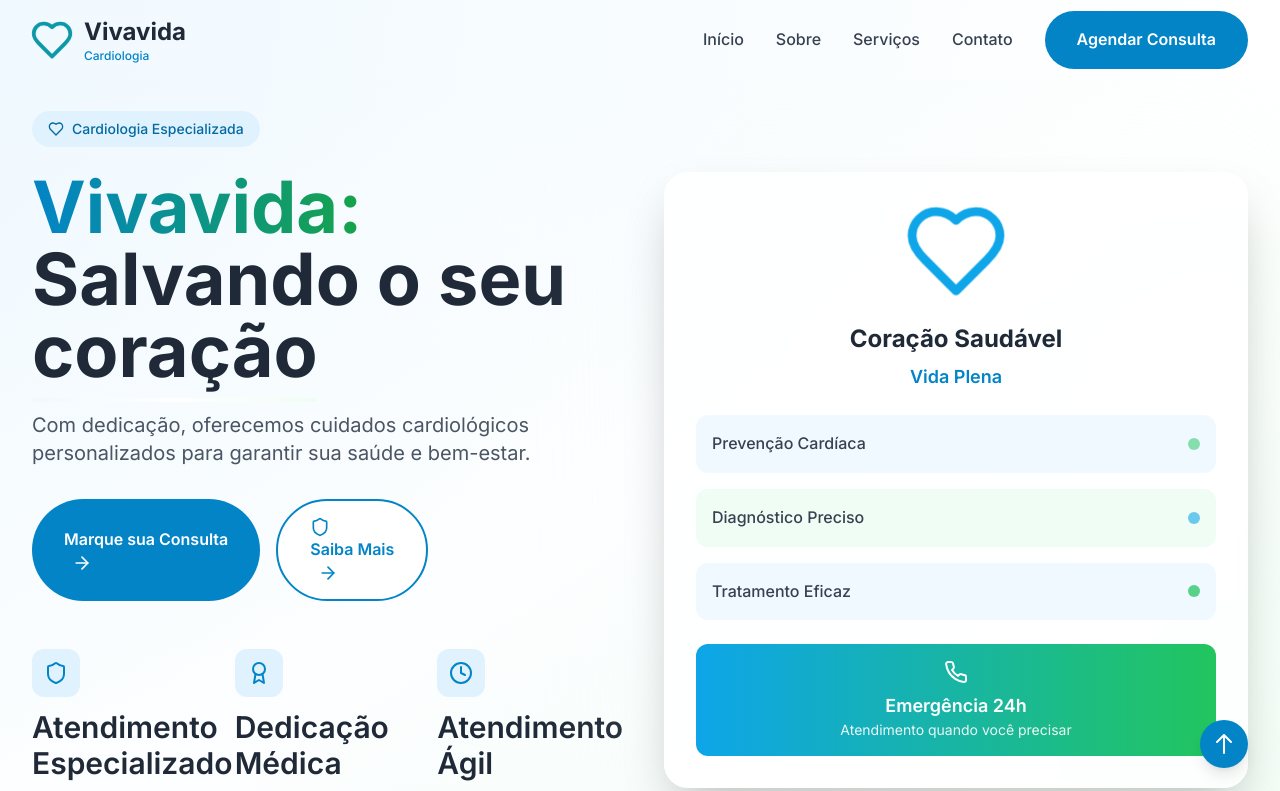
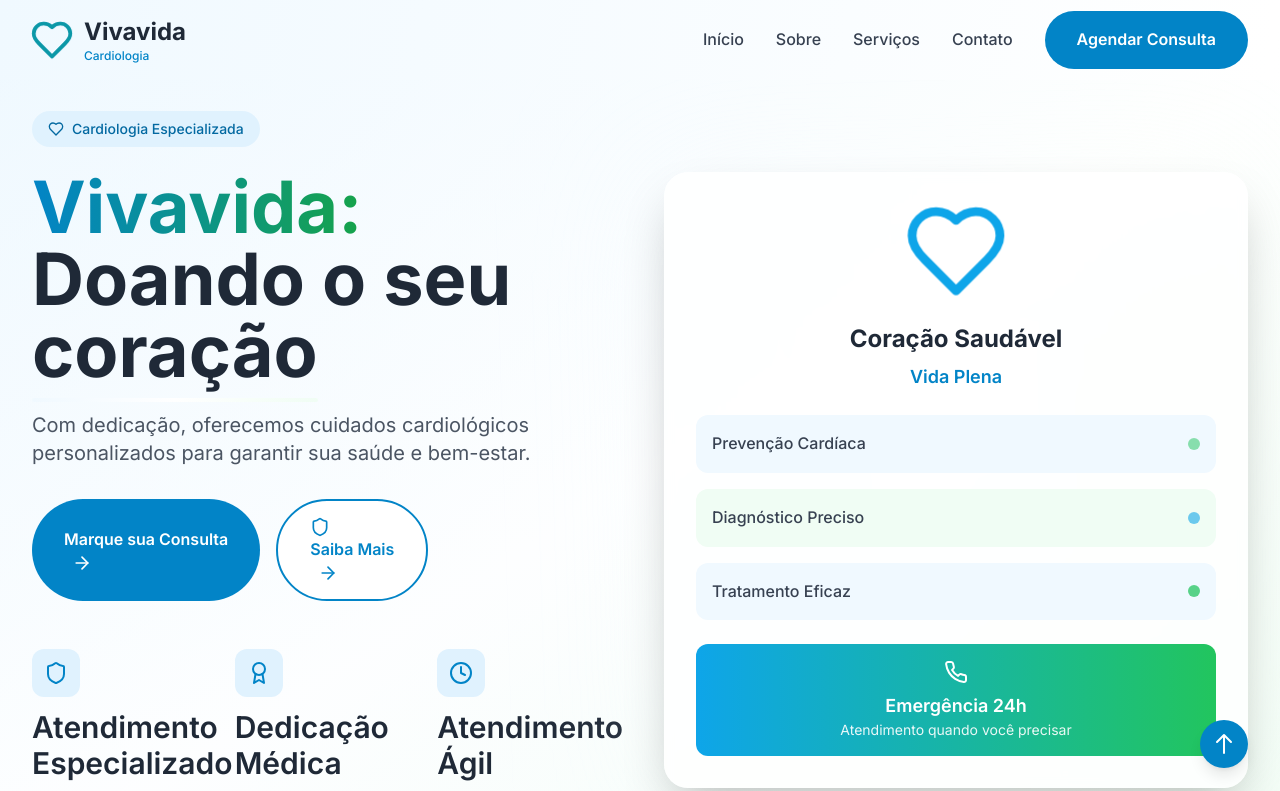
Before and after one commit to ffbrunoff1/vivavida, a React (Vite) app: page / in a window 1280 px wide. Shown: the top 791 px of the page. Built offline with nearby package versions, Linux system fonts and the light colour scheme.

Commit message:
Atualizar arquivos do projeto - 2025-08-12T22:42:45.793Z

```diff
--- a/src/components/Hero.jsx
+++ b/src/components/Hero.jsx
@@ -65,7 +65,7 @@ export default function Hero() {
             >
               <span className="gradient-text">Vivavida:</span>
               <br />
-              Salvando o seu{' '}
+              Doando o seu{' '}
               <span className="relative">
                 coração
                 <motion.div
```
